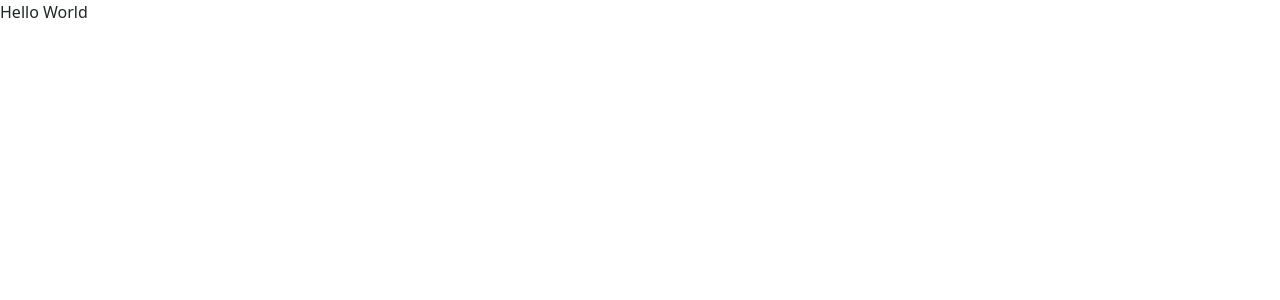
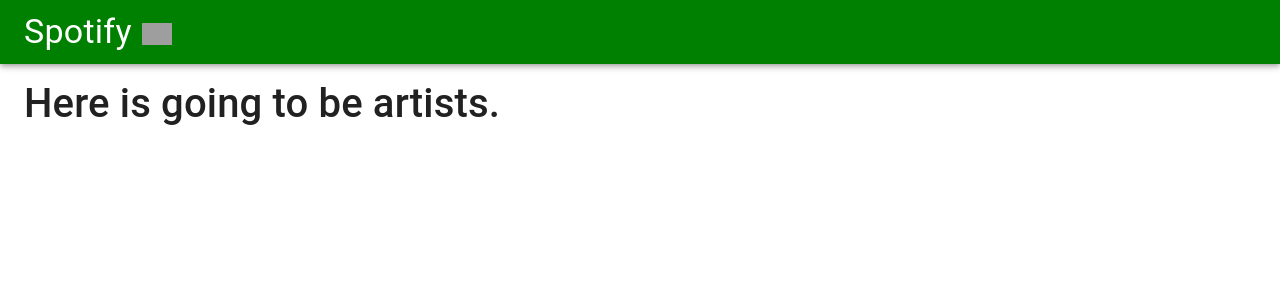
Before and after one commit to b-chomoev/Spotify-App-FullStack, a React (Vite) app in the folder frontend/: page / in a window 1280 px wide. Shown: the top 300 px of the page. Built offline with nearby package versions, Linux system fonts and the light colour scheme; grey boxes are pictures that could not be loaded.

Commit message:
Added ToolBar to the page and added logo to the ToolBar.

```diff
--- a/frontend/src/App.tsx
+++ b/frontend/src/App.tsx
@@ -1,8 +1,24 @@
+import { Container, CssBaseline } from "@mui/material";
+import AppToolbar from './components/UI/AppToolBar/AppToolBar.tsx';
+import { Route, Routes } from "react-router-dom";
+import Artists from "./features/artists/containers/Artists.tsx";
 
 const App = () => {
   return (
     <>
-      Hello World
+      <CssBaseline />
+      <header>
+        <AppToolbar />
+      </header>
+
+      <main>
+        <Container maxWidth="xl">
+          <Routes>
+            <Route path="/" element={<Artists />}/>
+            <Route path="*" element={(<h1>Not found</h1>)}/>
+          </Routes>
+        </Container>
+      </main>
     </>
   );
 };
--- /dev/null
+++ b/frontend/src/components/UI/AppToolBar/AppToolBar.tsx
@@ -0,0 +1,25 @@
+import { AppBar, styled, Toolbar, Typography } from '@mui/material';
+import { Link as NavLink } from 'react-router-dom';
+
+const Link = styled(NavLink)({
+  color: 'inherit',
+  textDecoration: 'none',
+  '&:hover': {
+    color: 'inherit'
+  },
+});
+
+const AppToolbar = () => {
+  return (
+    <AppBar position="sticky" sx={{mb: 2, backgroundColor: 'green'}}>
+      <Toolbar>
+        <Typography variant="h4" component="div" sx={{flexGrow: 1}}>
+          <Link to="/">Spotify</Link>
+          <img src="https://storage.googleapis.com/pr-newsroom-wp/1/2023/05/Spotify_Primary_Logo_RGB_Black.png" alt="Spotify Logo" width='30px' style={{marginLeft: '10px'}}/>
+        </Typography>
+      </Toolbar>
+    </AppBar>
+  );
+};
+
+export default AppToolbar;
--- /dev/null
+++ b/frontend/src/features/artists/containers/Artists.tsx
@@ -0,0 +1,10 @@
+
+const Artists = () => {
+  return (
+    <div>
+      <h1>Here is going to be artists.</h1>
+    </div>
+  );
+};
+
+export default Artists;
```
Also changed, not shown: frontend/src/features/artists/components/ArtistItem.tsx (added, +10 -0 lines).
